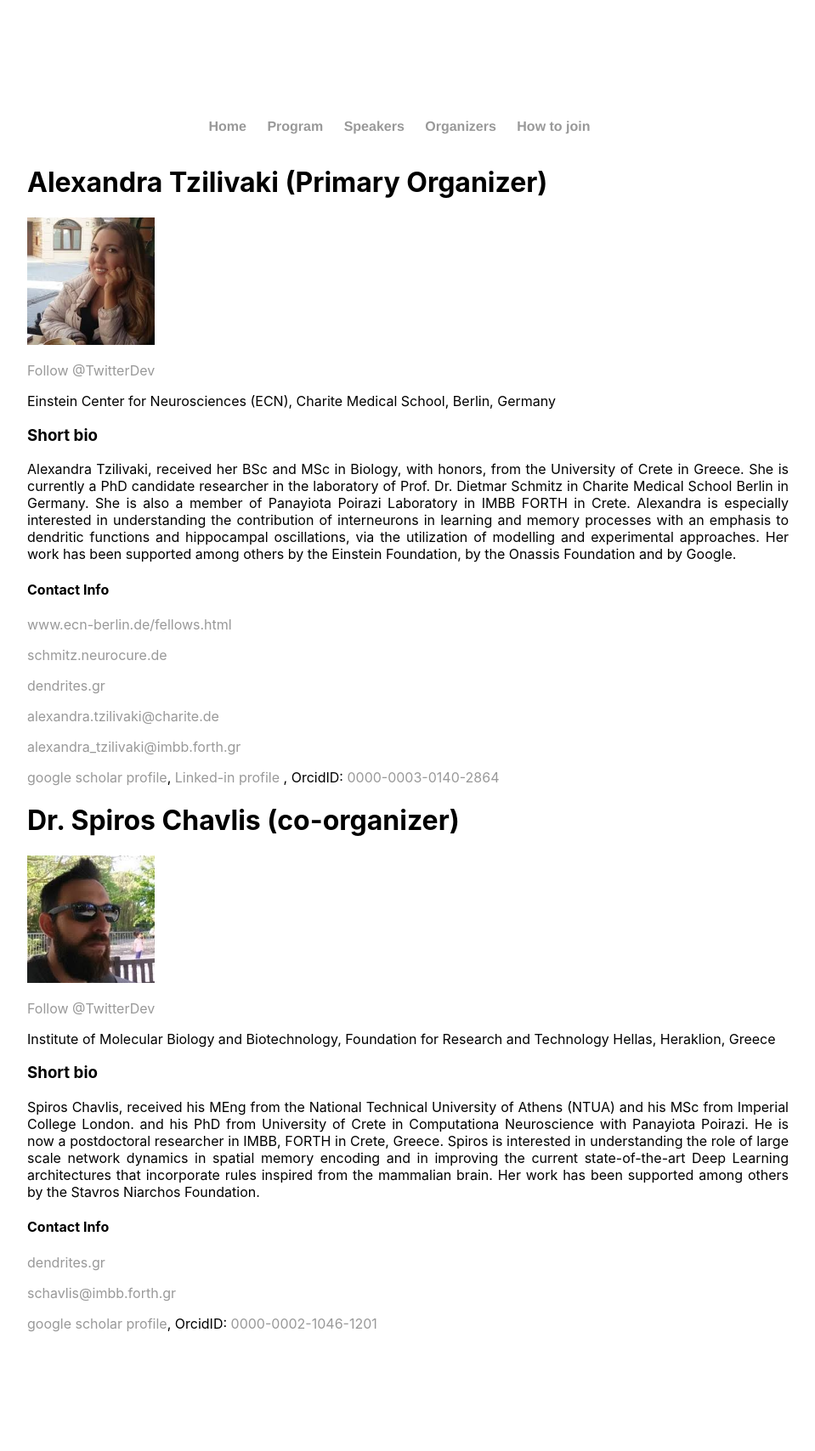
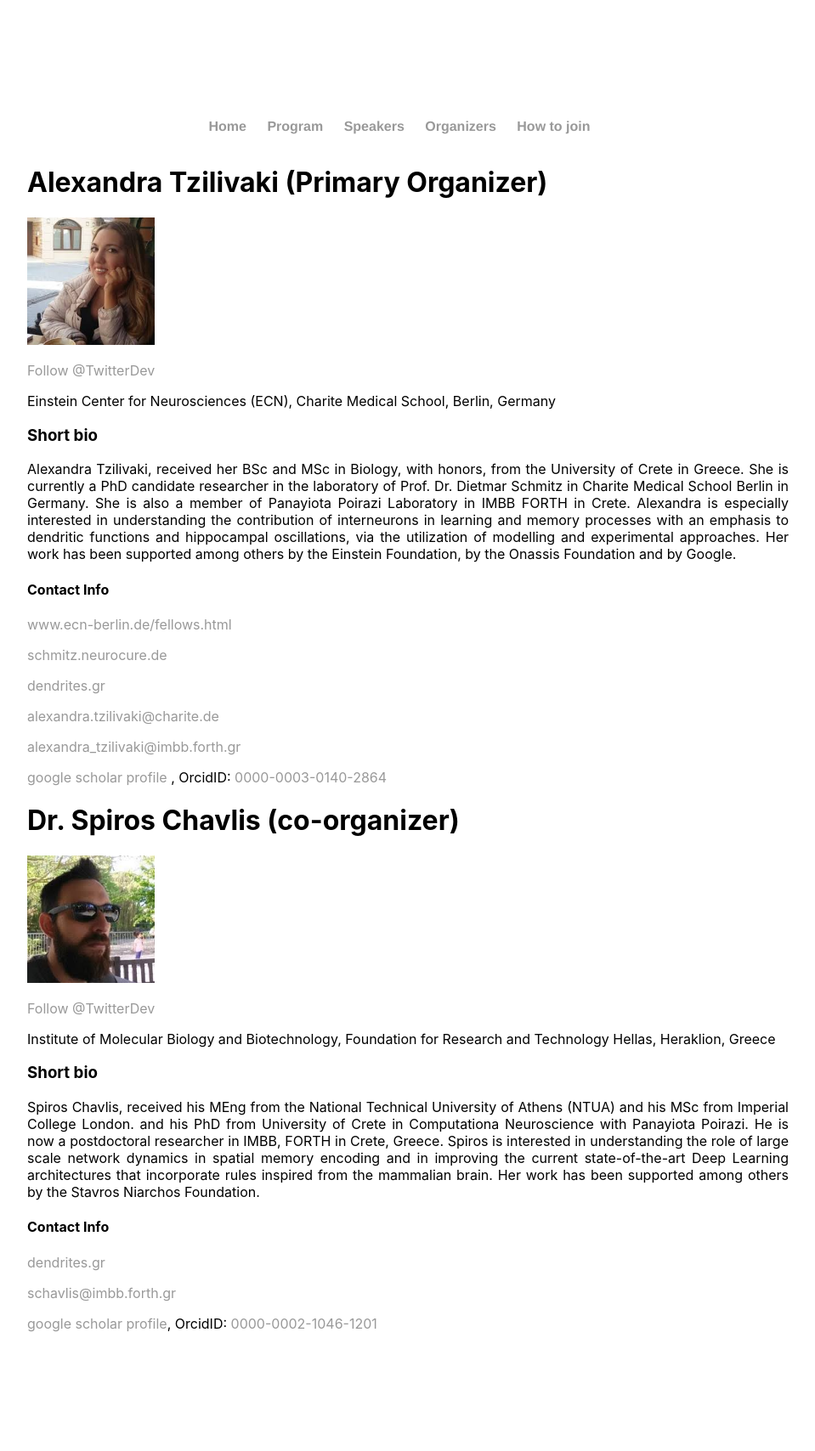
Before and after one commit to spirosChv/ocns2021interneurons, a Jekyll site: the page built from aboutus/index.html, in a window 1280 px wide. Shown: the whole page at 85% size, without its empty margins (160-1119 px from the left). Built offline with Jekyll 4.4.1, drawn with Linux system fonts in a browser that asks for light colours; comment, search, counter and statistics services are not loaded.

Commit message:
Update index.html

```diff
--- a/aboutus/index.html
+++ b/aboutus/index.html
@@ -25,8 +25,7 @@ title: Organizers
 	<p> <a href="mailto:alexandra.tzilivaki@charite.de">alexandra.tzilivaki@charite.de</a></p>
 	<p> <a href="mailto:alexandra_tzilivaki@imbb.forth.gr">alexandra_tzilivaki@imbb.forth.gr</a></p>
 
-	<p> <a href="https://scholar.google.gr/citations?user=2WpDuPgAAAAJ&hl=el">google scholar profile</a>,
-		<a href="https://www.linkedin.com/in/alexandra-tzilivaki">Linked-in profile</a>
+	<p> <a href="https://scholar.google.gr/citations?user=2WpDuPgAAAAJ&hl=el">google scholar profile</a>
 		, OrcidID: <a href="https://orcid.org/0000-0003-0140-2864"> 0000-0003-0140-2864</a>
 		</p>
 
@@ -58,4 +57,7 @@ title: Organizers
 
 
 
+
+
+
 </div>
```
